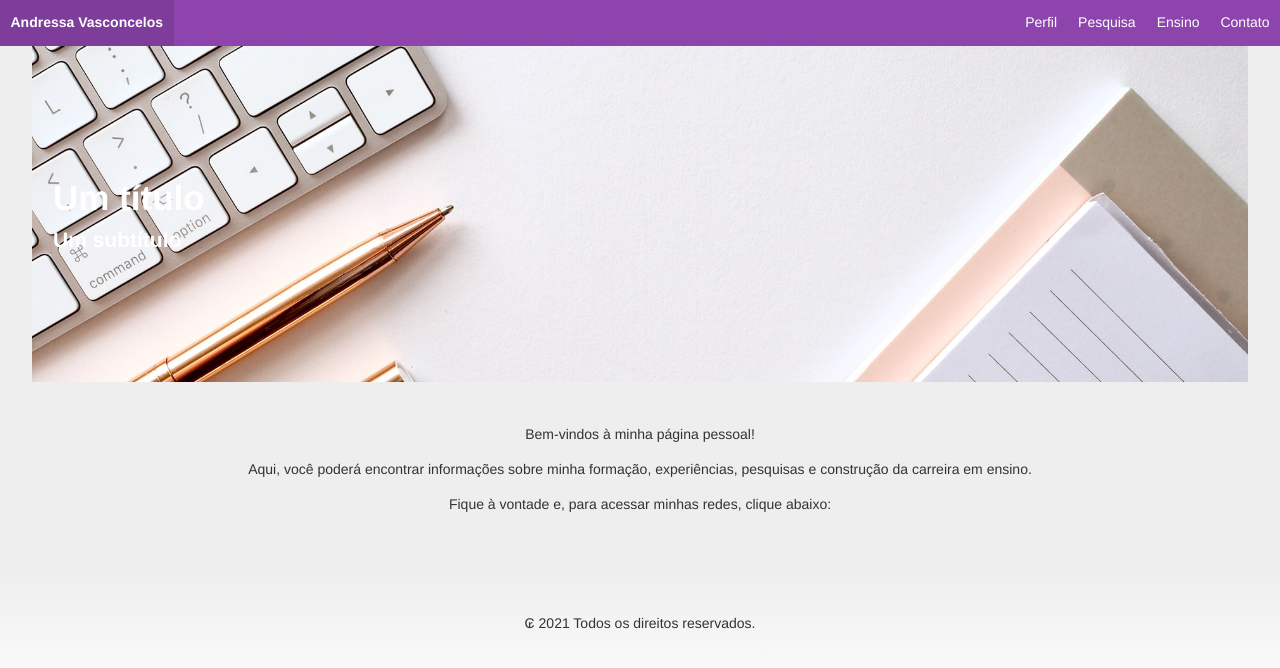
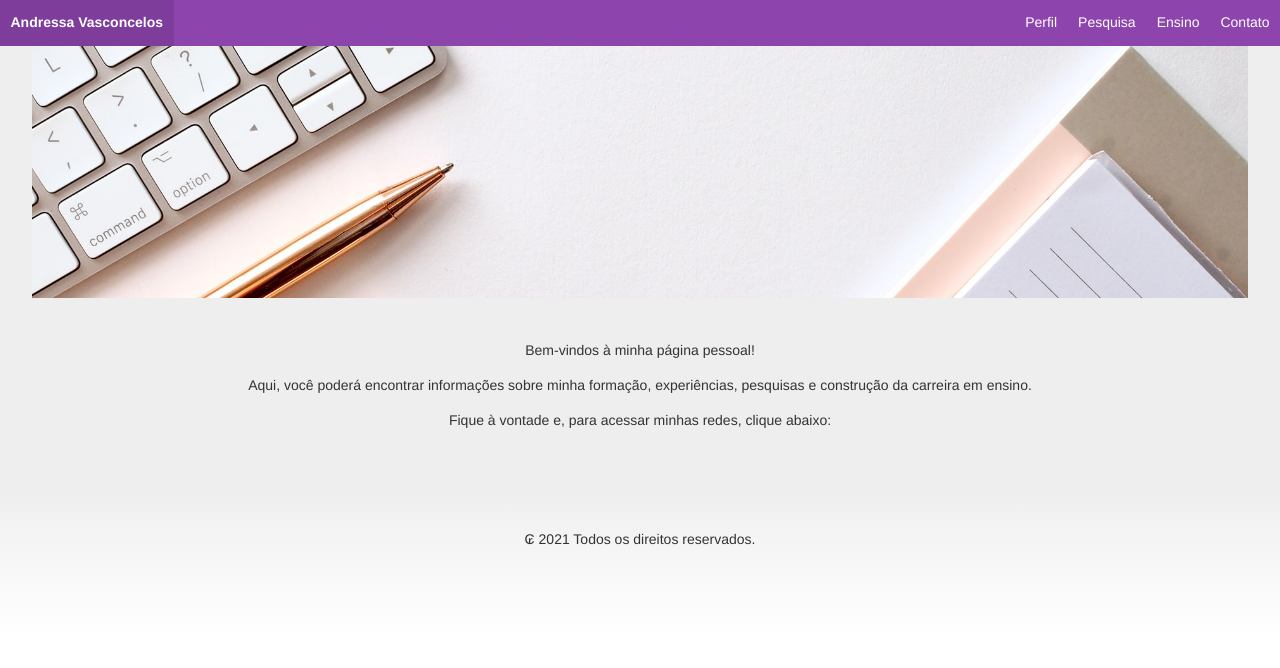
Before and after one commit to andressamielke/andressamielke.github.io, a Jekyll site: the page built from index.md, in a window 1280 px wide. Shown: the top 668 px of the page. Built offline with Jekyll 4.4.1, drawn with Linux system fonts in a browser that asks for light colours; some web fonts are replaced.

Commit message:
Update hero.html

```diff
--- a/_includes/hero.html
+++ b/_includes/hero.html
@@ -1,10 +1,10 @@
 <section class="hero hero-capa is-medium is-success">
   <div class="hero-body animate__animated animate__fadeInLeft">
-    <p class="is-size-2 has-text-white">
-      <strong>Um título</strong>
+    <p class="is-size-2 has-text-grey">
+      <strong></strong>
     </p>
-    <p class="is-size-4 has-text-white">
-      <strong>Um subtítulo</strong>
+    <p class="is-size-4 has-text-grey">
+      <strong></strong>
     </p>
   </div>
 </section>
```
